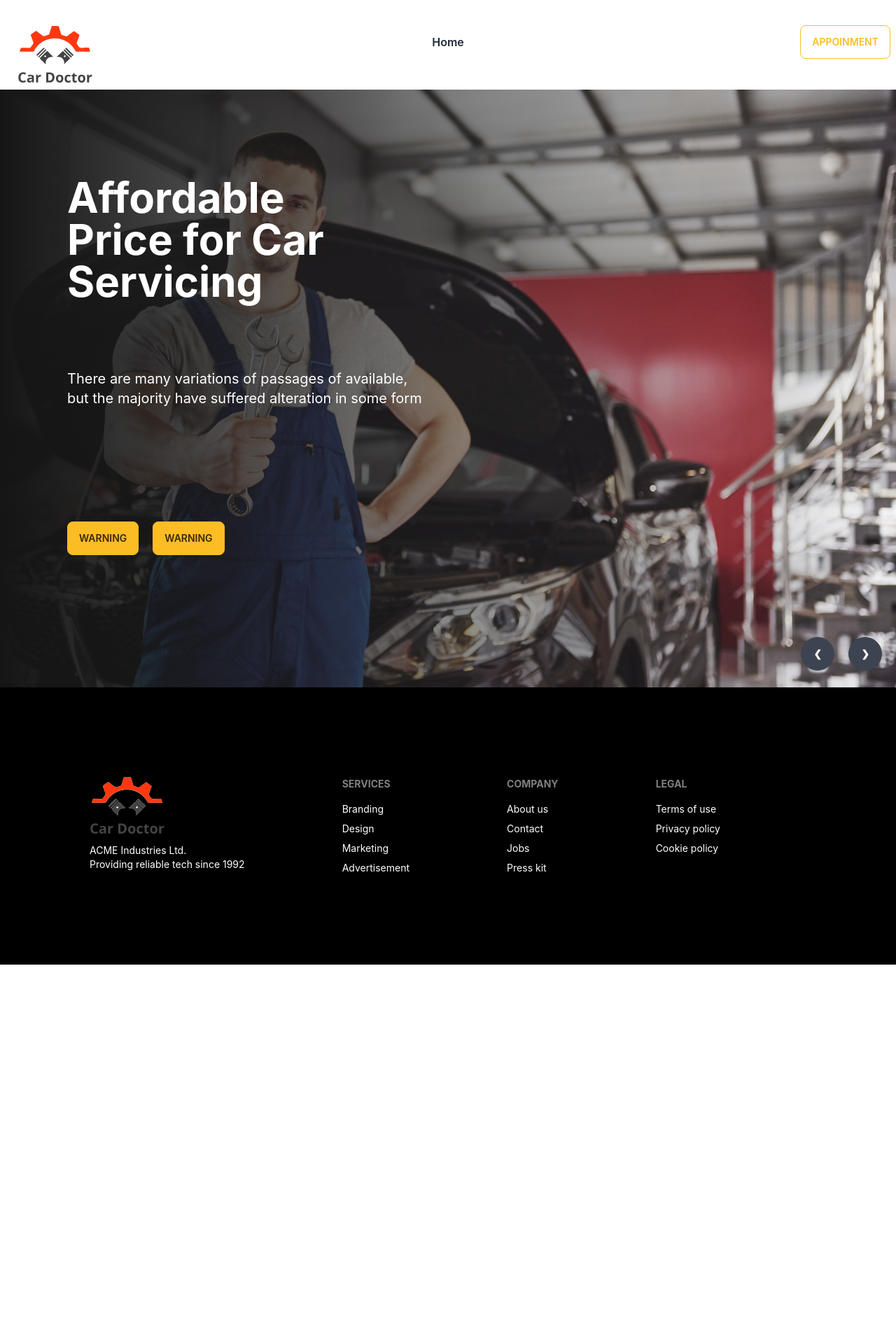
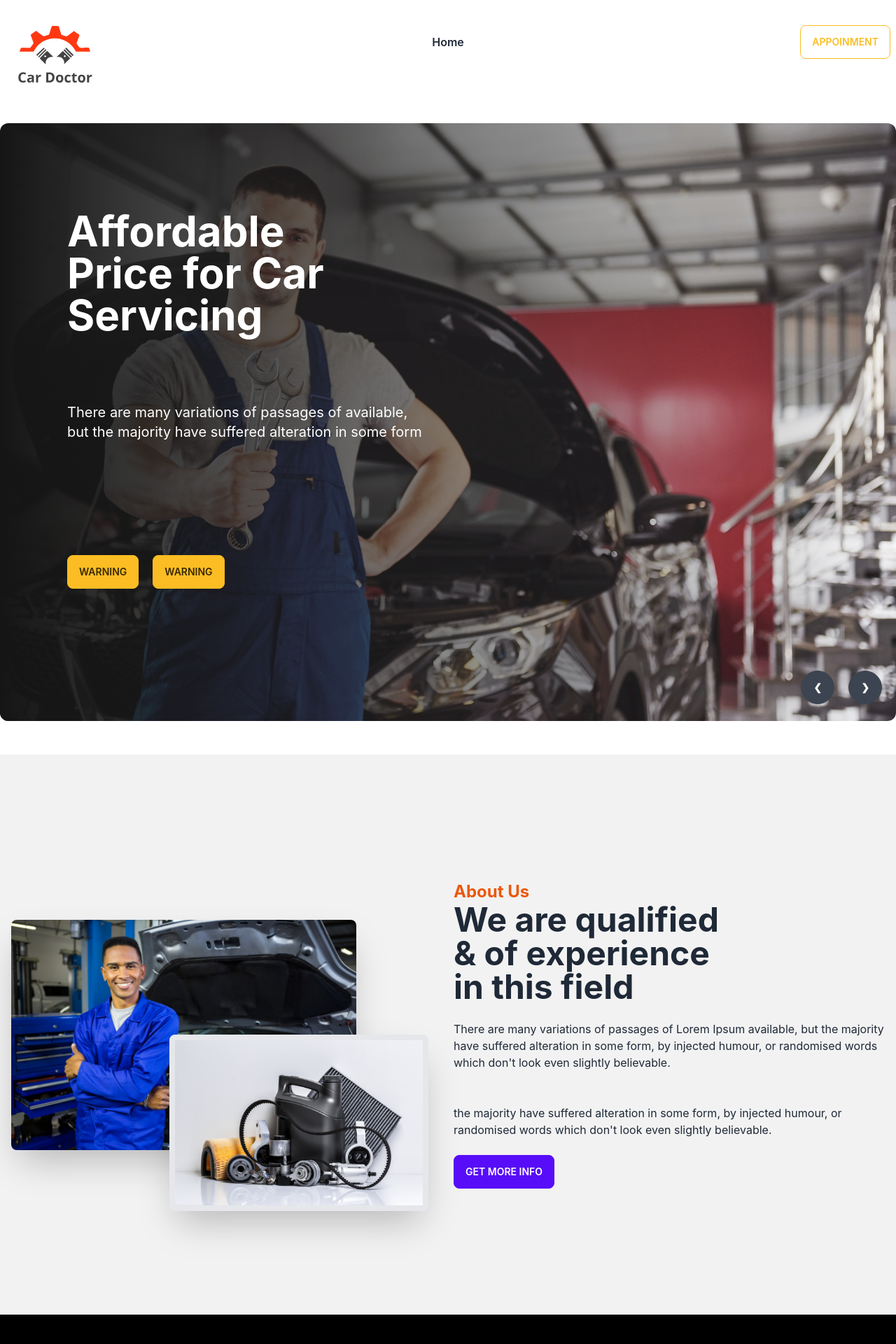
Before and after one commit to arfan36/d-119-m-70.5-genius-car-client-nov-10, a React (Create React App) app: page / in a window 1280 px wide. Shown: the top 1920 px of the page at 70% size. Before the commit the page ends 1378 px from the top, so only its background shows below. Built offline with nearby package versions, Linux system fonts and the light colour scheme.

Commit message:
66-6 Fix border radius and relative position image for About section

```diff
--- a/public/index.html
+++ b/public/index.html
@@ -1,14 +1,12 @@
 <!DOCTYPE html>
-<html lang="en">
+<html data-theme="light" lang="en">
+
 <head>
   <meta charset="utf-8" />
   <link rel="icon" href="%PUBLIC_URL%/favicon.ico" />
   <meta name="viewport" content="width=device-width, initial-scale=1" />
   <meta name="theme-color" content="#000000" />
-    <meta
-      name="description"
-      content="Web site created using create-react-app"
-    />
+  <meta name="description" content="Web site created using create-react-app" />
   <link rel="apple-touch-icon" href="%PUBLIC_URL%/logo192.png" />
   <!--
       manifest.json provides metadata used when your web app is installed on a
@@ -26,6 +24,7 @@
     -->
   <title>React App</title>
 </head>
+
 <body>
   <noscript>You need to enable JavaScript to run this app.</noscript>
   <div id="root"></div>
@@ -40,4 +39,5 @@
       To create a production bundle, use `npm run build` or `yarn build`.
     -->
 </body>
+
 </html>
--- a/src/App.js
+++ b/src/App.js
@@ -5,7 +5,7 @@ import router from './Router/Routes/Routes';
 function App() {
 
   return (
-    <div data-theme="light" className='max-w-screen-xl mx-auto'>
+    <div className='max-w-screen-xl mx-auto'>
       <RouterProvider router={router}></RouterProvider>
     </div>
   );
--- /dev/null
+++ b/src/Pages/Home/About/About.js
@@ -0,0 +1,29 @@
+import React from 'react';
+import person from '../../../assets/images/about_us/person.jpg';
+import parts from '../../../assets/images/about_us/parts.jpg';
+
+const About = () => {
+    return (
+        <div className="hero min-h-screen bg-base-200">
+            <div className="hero-content flex-col lg:flex-row">
+                <div className='relative w-1/2'>
+                    <img src={person} className="w-4/5 h-full rounded-lg shadow-2xl" alt='' />
+                    <img src={parts} className="w-3/5 absolute right-5 top-1/2 border-8 rounded-lg shadow-2xl" alt='' />
+                </div>
+                <div className='w-1/2'>
+                    <p className='text-2xl font-bold text-orange-600'>About Us</p>
+                    <h1 className="text-5xl font-bold">
+                        We are qualified <br />
+                        & of experience <br />
+                        in this field
+                    </h1>
+                    <p className="py-6">There are many variations of passages of Lorem Ipsum available, but the majority have suffered alteration in some form, by injected humour, or randomised words which don't look even slightly believable. </p>
+                    <p className='py-6'>the majority have suffered alteration in some form, by injected humour, or randomised words which don't look even slightly believable. </p>
+                    <button className="btn btn-primary">Get More Info</button>
+                </div>
+            </div>
+        </div>
+    );
+};
+
+export default About;
--- a/src/Pages/Home/Banner/Banner.js
+++ b/src/Pages/Home/Banner/Banner.js
@@ -5,98 +5,27 @@ import img3 from '../../../assets/images/banner/3.jpg';
 import img4 from '../../../assets/images/banner/4.jpg';
 import img5 from '../../../assets/images/banner/5.jpg';
 import img6 from '../../../assets/images/banner/6.jpg';
-import './Banner.css';
 import BannerItem from './BannerItem';
 
 const Banner = () => {
 
     const sliderData = [
-        {
-            img: img1,
-            prev: 6,
-            id: 1,
-            next: 2
-        },
-        {
-            img: img2,
-            prev: 1,
-            id: 2,
-            next: 3
-        },
-        {
-            img: img3,
-            prev: 2,
-            id: 3,
-            next: 4
-        },
-        {
-            img: img4,
-            prev: 3,
-            id: 4,
-            next: 5
-        },
-        {
-            img: img5,
-            prev: 4,
-            id: 5,
-            next: 6
-        },
-        {
-            img: img6,
-            prev: 5,
-            id: 6,
-            next: 1
-        },
+        { img: img1, prev: 6, id: 1, next: 2 },
+        { img: img2, prev: 1, id: 2, next: 3 },
+        { img: img3, prev: 2, id: 3, next: 4 },
+        { img: img4, prev: 3, id: 4, next: 5 },
+        { img: img5, prev: 4, id: 5, next: 6 },
+        { img: img6, prev: 5, id: 6, next: 1 }
     ];
 
     return (
-        <div className="carousel w-full">
+        <div className="carousel w-full py-12">
             {
                 sliderData.map(slider => <BannerItem
                     key={slider.id}
                     slider={slider}
                 ></BannerItem>)
             }
-
-
-            {/* <BannerItem image={img1}></BannerItem>
-            <div id="slide2" className="carousel-item relative w-full">
-                <img src={img2} className="w-full" alt='' />
-                <div className="absolute flex justify-between transform -translate-y-1/2 left-5 right-5 top-1/2">
-                    <a href="#slide1" className="btn btn-circle">❮</a>
-                    <a href="#slide3" className="btn btn-circle">❯</a>
-                </div>
-            </div>
-            <div id="slide3" className="carousel-item relative w-full">
-                <img src={img3} className="w-full" alt='' />
-                <div className="absolute flex justify-between transform -translate-y-1/2 left-5 right-5 top-1/2">
-                    <a href="#slide2" className="btn btn-circle">❮</a>
-                    <a href="#slide4" className="btn btn-circle">❯</a>
-                </div>
-            </div>
-            <div id="slide4" className="carousel-item relative w-full">
-                <img src={img4} className="w-full" alt='' />
-                <div className="absolute flex justify-between transform -translate-y-1/2 left-5 right-5 top-1/2">
-                    <a href="#slide3" className="btn btn-circle">❮</a>
-                    <a href="#slide1" className="btn btn-circle">❯</a>
-                </div>
-            </div>
-            <div id="slide4" className="carousel-item relative w-full">
-                <img src={img5} className="w-full" alt='' />
-                <div className="absolute flex justify-between transform -translate-y-1/2 left-5 right-5 top-1/2">
-                    <a href="#slide3" className="btn btn-circle">❮</a>
-                    <a href="#slide1" className="btn btn-circle">❯</a>
-                </div>
-            </div>
-            <div id="slide4" className="carousel-item relative w-full">
-                <img src={img6} className="w-full" alt='' />
-                <div className="absolute flex justify-between transform -translate-y-1/2 left-5 right-5 top-1/2">
-                    <a href="#slide3" className="btn btn-circle">❮</a>
-                    <a href="#slide1" className="btn btn-circle">❯</a>
-                </div>
-            </div> */}
-
-
         </div>
     );
 };
--- a/src/Pages/Home/Banner/Banner.css
+++ b/src/Pages/Home/Banner/BannerItem.css
@@ -5,6 +5,7 @@
     top: 0;
     width: 100%;
     height: 100%;
+    border-radius: 12px;
     display: inline-block;
     background: linear-gradient(to right, #151515 0%, rgba(21, 21, 21, 0) 100%);
     /* W3C */
--- a/src/Pages/Home/Banner/BannerItem.js
+++ b/src/Pages/Home/Banner/BannerItem.js
@@ -1,11 +1,12 @@
 import React from 'react';
+import './BannerItem.css';
 
 const BannerItem = ({ slider }) => {
     const { img, prev, id, next } = slider;
     return (
         <div id={`slide${id}`} className="carousel-item relative w-full">
             <div className='carousel-img'>
-                <img src={img} className="w-full" alt='' />
+                <img src={img} className="w-full rounded-xl" alt='' />
             </div>
             <div className="absolute flex justify-end transform -translate-y-1/2 left-24 top-1/4">
                 <h1 className='text-6xl font-bold text-white'>
--- a/src/Pages/Home/Home/Home.js
+++ b/src/Pages/Home/Home/Home.js
@@ -1,10 +1,12 @@
 import React from 'react';
+import About from '../About/About';
 import Banner from '../Banner/Banner';
 
 const Home = () => {
     return (
         <div>
             <Banner></Banner>
+            <About></About>
         </div>
     );
 };
```
Lines whose indentation alone changed are shown as unchanged.
